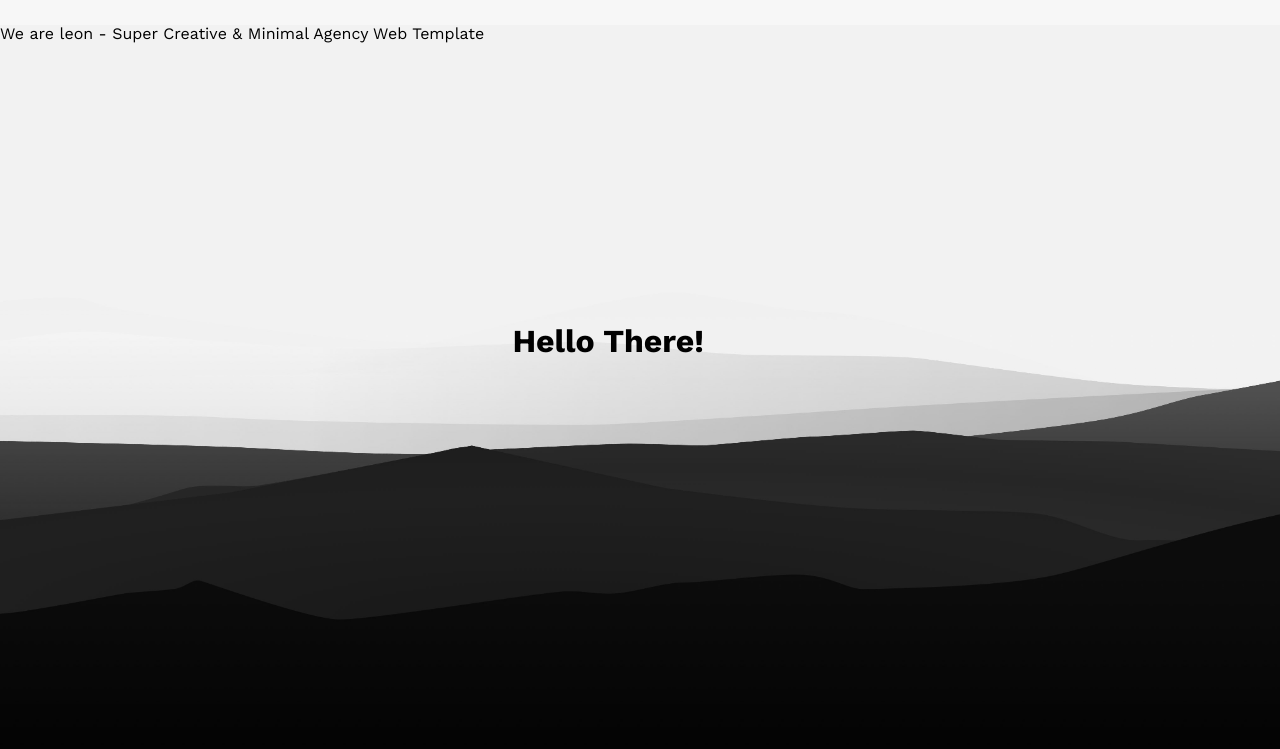
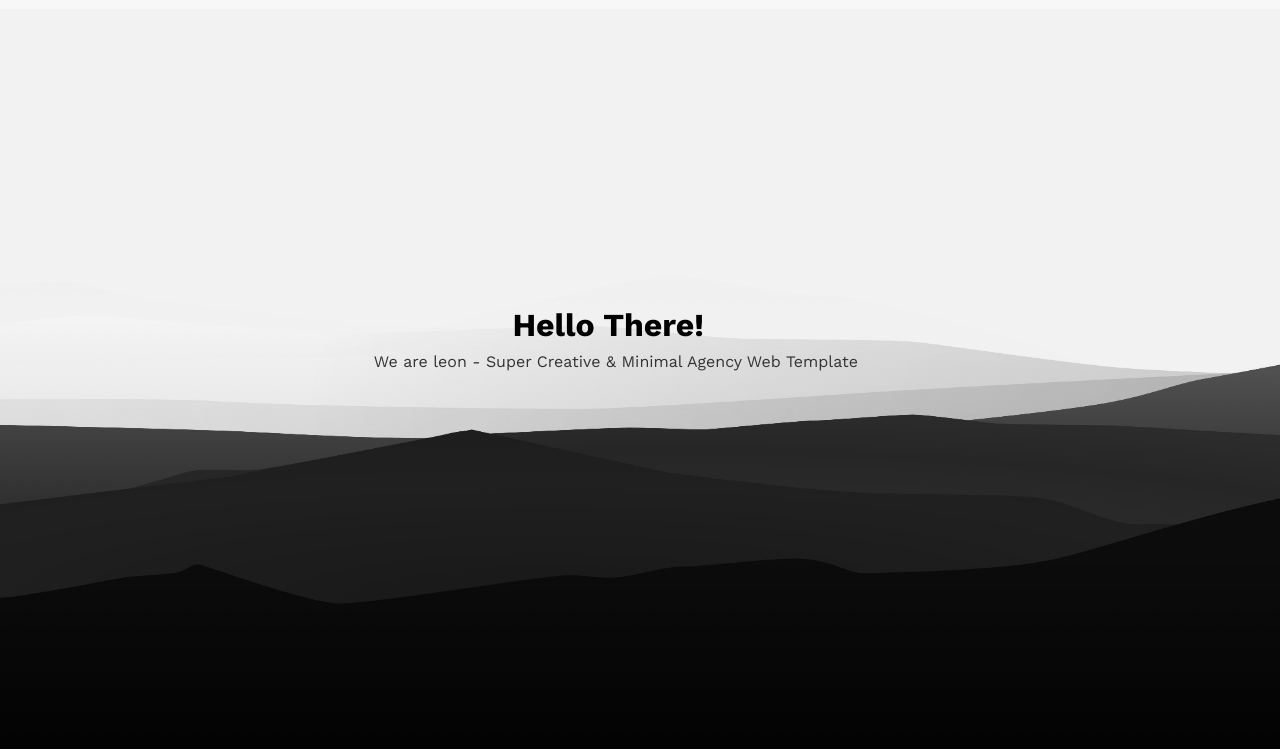
Before and after one commit to AhmedKhaledNasr74/Darkmovies, a plain HTML site: page index.html in a window 1280 px wide. Shown: the part 51-800 px from the top of the page. Drawn offline with nearby package versions, Linux system fonts and the light colour scheme.

Commit message:
Update leon.css

```diff
--- a/css/leon.css
+++ b/css/leon.css
@@ -42,7 +42,9 @@ body {
     width: 900px;
     max-width: 900px;
 }
-.links{position:relative;}
+.links{
+    position:relative;
+}
 .header .links .icon {
     flex-wrap: wrap;
     display: flex;
@@ -133,10 +135,11 @@ margin-bottom:5px;
     right:45%;
 
 }
-.landing .intro pre {
+.landing .intro p {
     color: #333;
     margin: 0;
     align-items: center;
+    text-align: center;
     justify-content: center;
     position: absolute;
     top: 45%;
```
